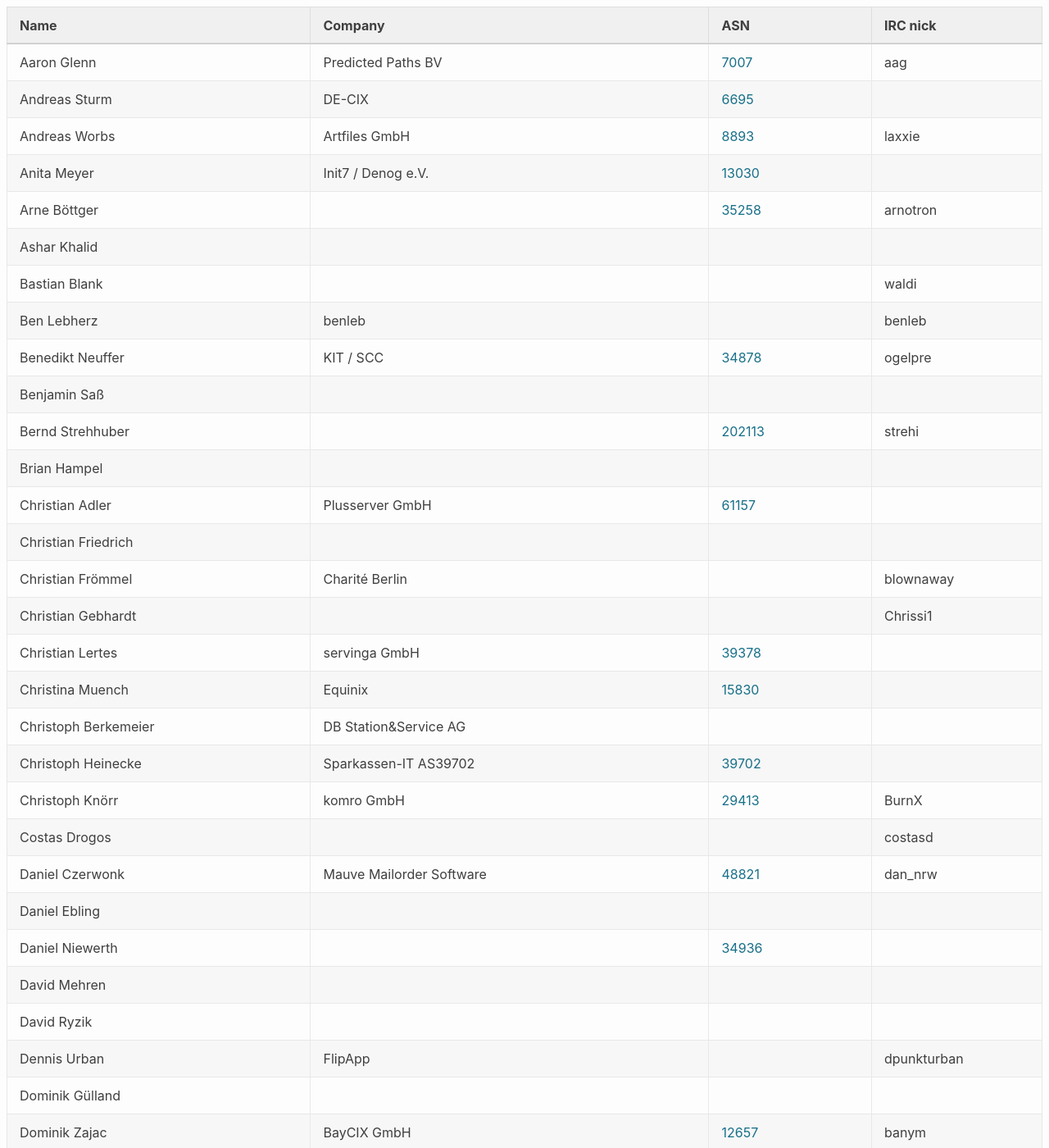
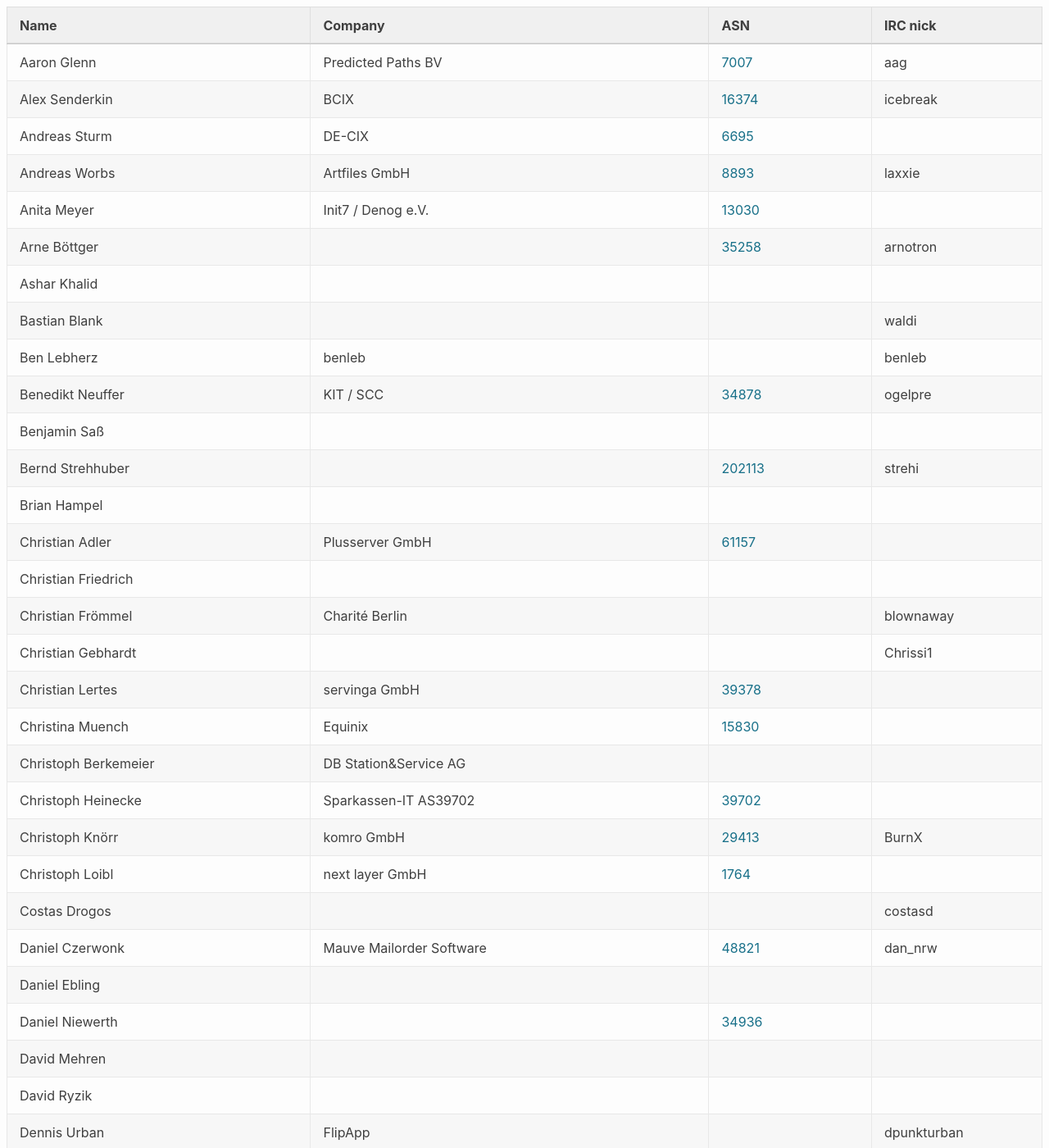
Before and after one commit to denog/pretix-attendeelist, a Jekyll site: the page built from denog13/index.markdown, in a window 1280 px wide and 1400 px high. Shown: the whole window at 82% size. Built offline with Jekyll 4.4.1, drawn with Linux system fonts in a browser that asks for light colours; some of the changed text lies outside the part shown.

Commit message:
Latest data: Wed Sep 29 18:33:59 UTC 2021

```diff
--- a/_data/attendees_denog13.json
+++ b/_data/attendees_denog13.json
@@ -4,6 +4,12 @@
     "company": "Predicted Paths BV",
     "irc": "aag",
     "asn": "7007"
+  },
+  {
+    "name": "Alex Senderkin",
+    "company": "BCIX",
+    "irc": "icebreak",
+    "asn": "16374"
   },
   {
     "name": "Andreas Sturm",
@@ -124,6 +130,12 @@
     "company": "komro GmbH",
     "irc": "BurnX",
     "asn": "29413"
+  },
+  {
+    "name": "Christoph Loibl",
+    "company": "next layer GmbH",
+    "irc": null,
+    "asn": "1764"
   },
   {
     "name": "Costas Drogos",
@@ -340,6 +352,12 @@
     "company": "y0sh-network",
     "irc": "y0sh",
     "asn": "AS207671"
+  },
+  {
+    "name": "Julian Zehnter",
+    "company": "rockenstein AG",
+    "irc": null,
+    "asn": "8823"
   },
   {
     "name": "Jürgen Weber",
```
